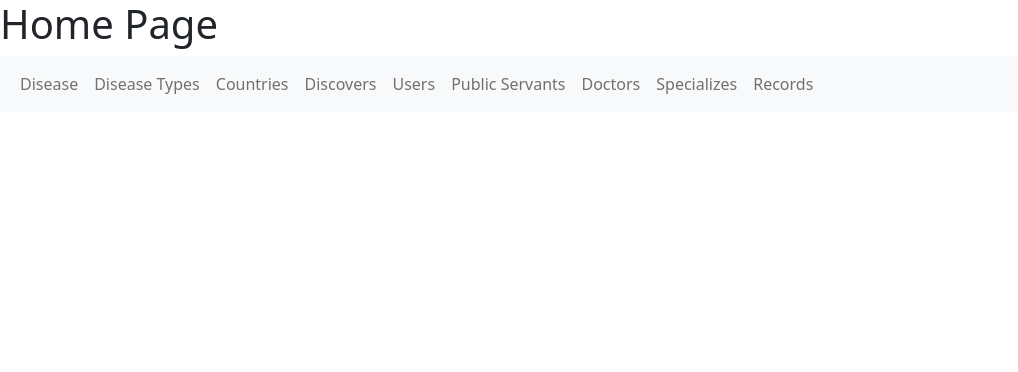
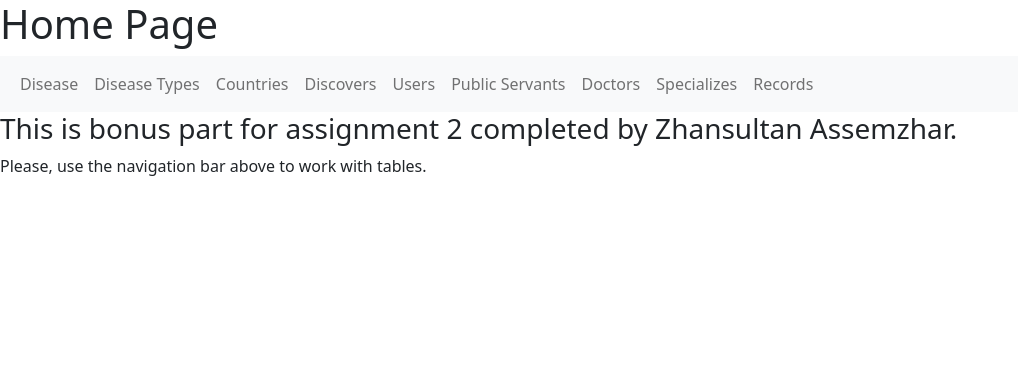
Before and after one commit to Zhanviss/db-project, a Django app: page / in a window 1280 px wide. Shown: the top 372 px of the page, without its empty margins (0-1018 px from the left). Run offline with Django 4.2, Linux system fonts and the light colour scheme.

Commit message:
Update main.html

```diff
--- a/templates/main.html
+++ b/templates/main.html
@@ -36,3 +36,7 @@
     </div>
 
   </nav>
+<body>
+    <h3> This is bonus part for assignment 2 completed by Zhansultan Assemzhar. </h3>
+    <p> Please, use the navigation bar above to work with tables. </p>
+</body>
```
